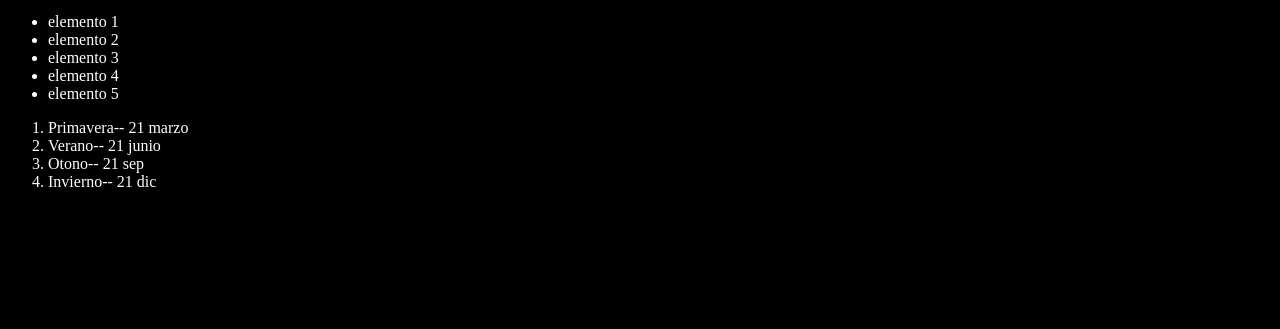
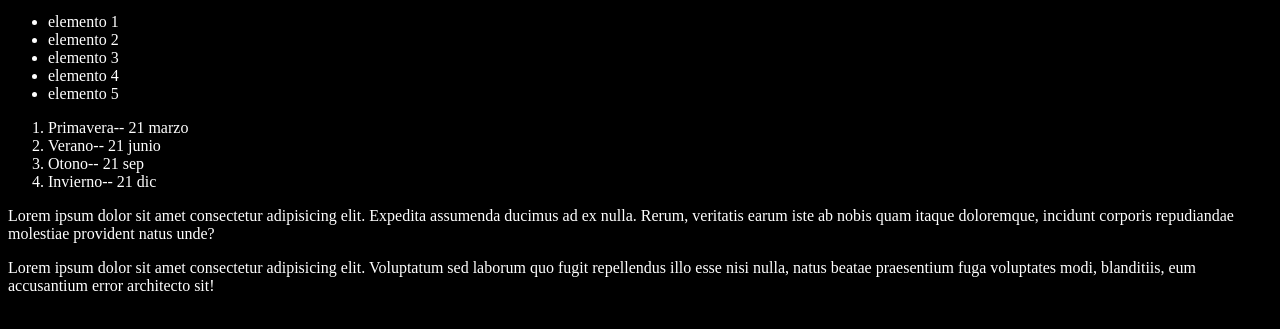
Before and after one commit to JhoniSanchez/gitmircha, a plain HTML site: page index.html in a window 1280 px wide. Shown: the part 101-430 px from the top of the page. Drawn offline with Linux system fonts and the light colour scheme.

Commit message:
agregando dos parrafos.

```diff
--- a/index.html
+++ b/index.html
@@ -23,6 +23,9 @@
     <li>Otono-- 21 sep</li>
     <li>Invierno-- 21 dic</li>
 </ol>
+<p>Lorem ipsum dolor sit amet consectetur adipisicing elit. Expedita assumenda ducimus ad ex nulla. Rerum, veritatis earum iste ab nobis quam itaque doloremque, incidunt corporis repudiandae molestiae provident natus unde?</p>
+
+<p>Lorem ipsum dolor sit amet consectetur adipisicing elit. Voluptatum sed laborum quo fugit repellendus illo esse nisi nulla, natus beatae praesentium fuga voluptates modi, blanditiis, eum accusantium error architecto sit!</p>
    <script src="index.js"></script>
 
 </body>
```
